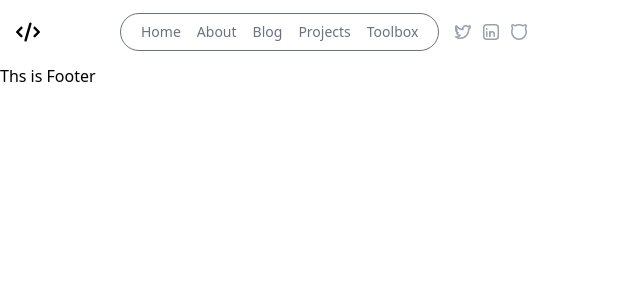
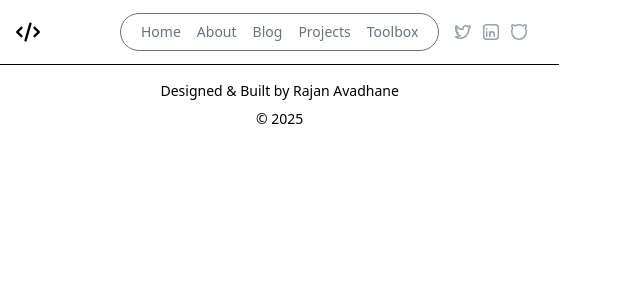
Before and after one commit to rajanavadhane/next-app, a Next.js app: page / in a window 1280 px wide. Shown: the top 300 px of the page, without its empty margins (0-640 px from the left). Built offline with nearby package versions, Linux system fonts and the light colour scheme.

Commit message:
Added Footer

```diff
--- a/src/app/components/Footer.tsx
+++ b/src/app/components/Footer.tsx
@@ -1,3 +1,18 @@
 export function Footer() {
-  return <h1>Ths is Footer</h1>
+  return (
+    <footer className="flex items-center justify-center border-t border-border-primary bg-bg-secondary p-4 text-sm text-text-secondary">
+      <div className="flex flex-col items-center space-y-2">
+        <p className="text-center">
+          Designed & Built by{" "}
+          <a
+            href="https://rajanavadhane.dev"
+            className="text-text-primary hover:underline"
+          >
+            Rajan Avadhane
+          </a>
+        </p>
+        <p>© {new Date().getFullYear()}</p>
+      </div>
+    </footer>
+  )
 }
--- /dev/null
+++ b/src/app/components/HorizontalLine.tsx
@@ -0,0 +1,5 @@
+export function HorizontalLine() {
+  return (
+    <span className="absolute left-1/2 h-px w-full -translate-x-1/2 transform bg-border-primary/50"></span>
+  )
+}
--- a/src/app/layout.tsx
+++ b/src/app/layout.tsx
@@ -6,6 +6,7 @@ import Header from "./components/Header"
 import "./globals.css"
 import { BgGradient } from "./components/BgGradient"
 import { Footer } from "./components/Footer"
+import Script from "next/script"
 
 export const metadata: Metadata = {
   title: "rajanavadhane.dev",
@@ -39,6 +40,18 @@ export default function RootLayout({
           <Footer />
         </main>
       </body>
+      <Script id="vemetric-loader" strategy="afterInteractive">
+        {`
+          window.vmtrcq = window.vmtrcq || [];
+          window.vmtrc = window.vmtrc || ((...args) => window.vmtrcq.push(args));
+        `}
+      </Script>
+
+      <Script
+        src="https://cdn.vemetric.com/main.js"
+        data-token="HUO9AbX53v2wkzRu"
+        strategy="afterInteractive"
+      />
     </html>
   )
 }
```
